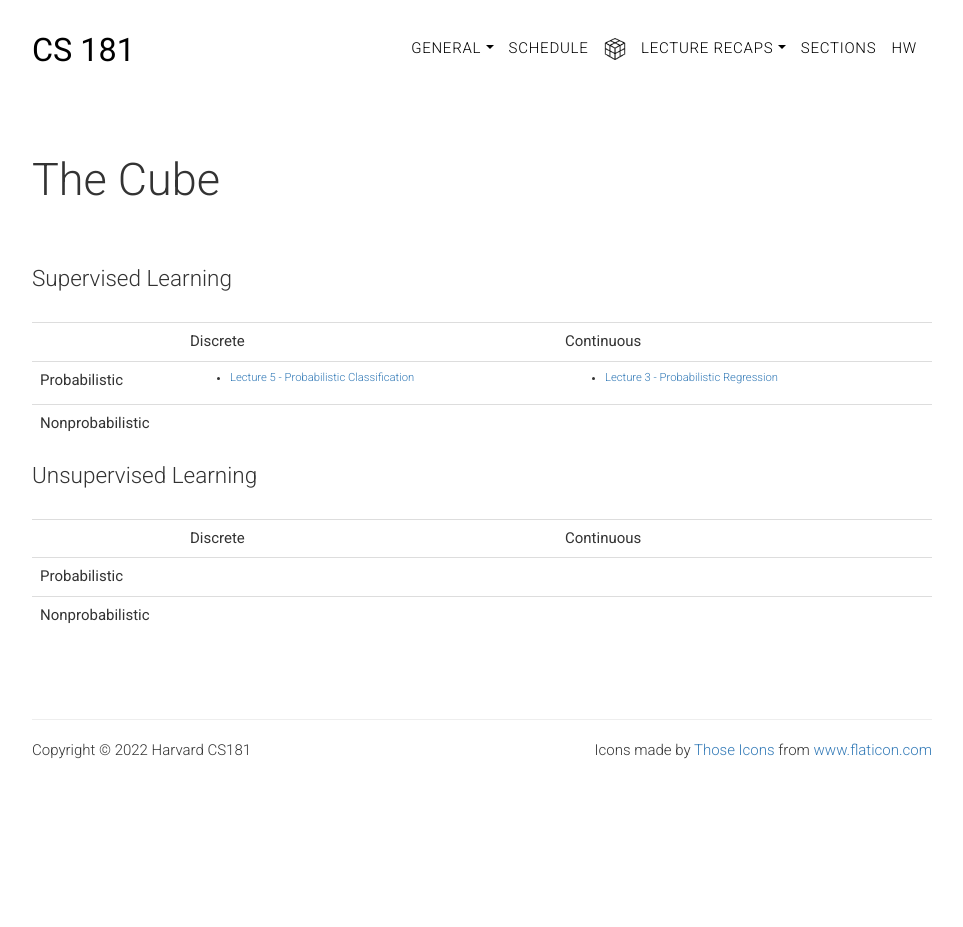
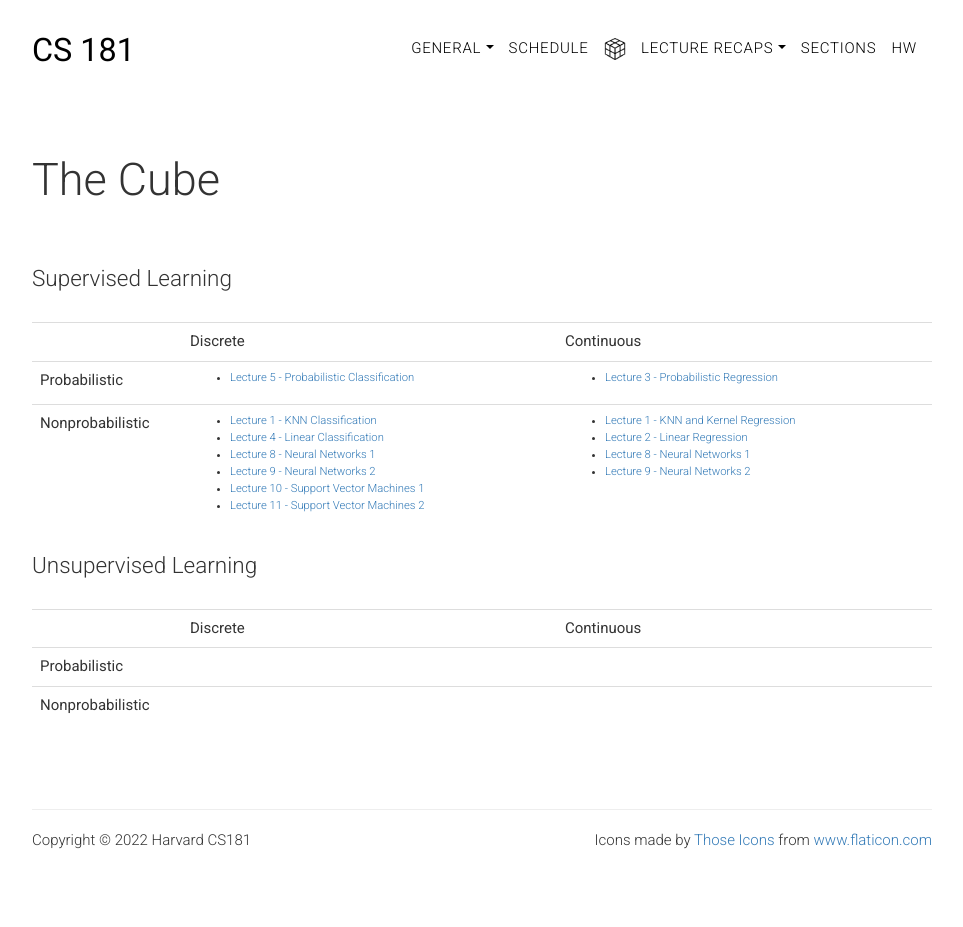
Before and after one commit to harvard-ml-courses/cs181-web, a Jekyll site: the page built from cube.html, in a window 1280 px wide. Shown: the whole page, without its empty margins (158-1121 px from the left). Built offline with Jekyll 4.4.1, drawn with Linux system fonts in a browser that asks for light colours; before the commit the page ends 900 px from its top, so only the background shows below that.

Commit message:
update cube

```diff
--- a/cube.html
+++ b/cube.html
@@ -31,20 +31,20 @@ weight: 0
               <th scope="row">Nonprobabilistic</th>
               <td>
                 <ul>
-                  <!-- <li><a href="{{ site.baseurl }}/recaps/lec1" target="_blank">Lecture 1 - KNN Classification</a></li>
+                  <li><a href="{{ site.baseurl }}/recaps/lec1" target="_blank">Lecture 1 - KNN Classification</a></li>
                   <li><a href="{{ site.baseurl }}/recaps/lec4" target="_blank">Lecture 4 - Linear Classification</a></li>
                   <li><a href="{{ site.baseurl }}/recaps/lec8" target="_blank">Lecture 8 - Neural Networks 1</a></li>
                   <li><a href="{{ site.baseurl }}/recaps/lec9" target="_blank">Lecture 9 - Neural Networks 2</a></li>
                   <li><a href="{{ site.baseurl }}/recaps/lec10" target="_blank">Lecture 10 - Support Vector Machines 1</li>
-                  <li><a href="{{ site.baseurl }}/recaps/lec11" target="_blank">Lecture 11 - Support Vector Machines 2</li> -->
+                  <li><a href="{{ site.baseurl }}/recaps/lec11" target="_blank">Lecture 11 - Support Vector Machines 2</li>
                 </ul>
               </td>
               <td>
                 <ul>
-                  <!-- <li><a href="{{ site.baseurl }}/recaps/lec1" target="_blank">Lecture 1 - KNN and Kernel Regression</a></li>
+                  <li><a href="{{ site.baseurl }}/recaps/lec1" target="_blank">Lecture 1 - KNN and Kernel Regression</a></li>
                   <li><a href="{{ site.baseurl }}/recaps/lec2" target="_blank">Lecture 2 - Linear Regression</a></li>
                   <li><a href="{{ site.baseurl }}/recaps/lec8" target="_blank">Lecture 8 - Neural Networks 1</a></li>
-                  <li><a href="{{ site.baseurl }}/recaps/lec9" target="_blank">Lecture 9 - Neural Networks 2</a></li> -->
+                  <li><a href="{{ site.baseurl }}/recaps/lec9" target="_blank">Lecture 9 - Neural Networks 2</a></li>
                 </ul>
               </td>
             </tr>
```
